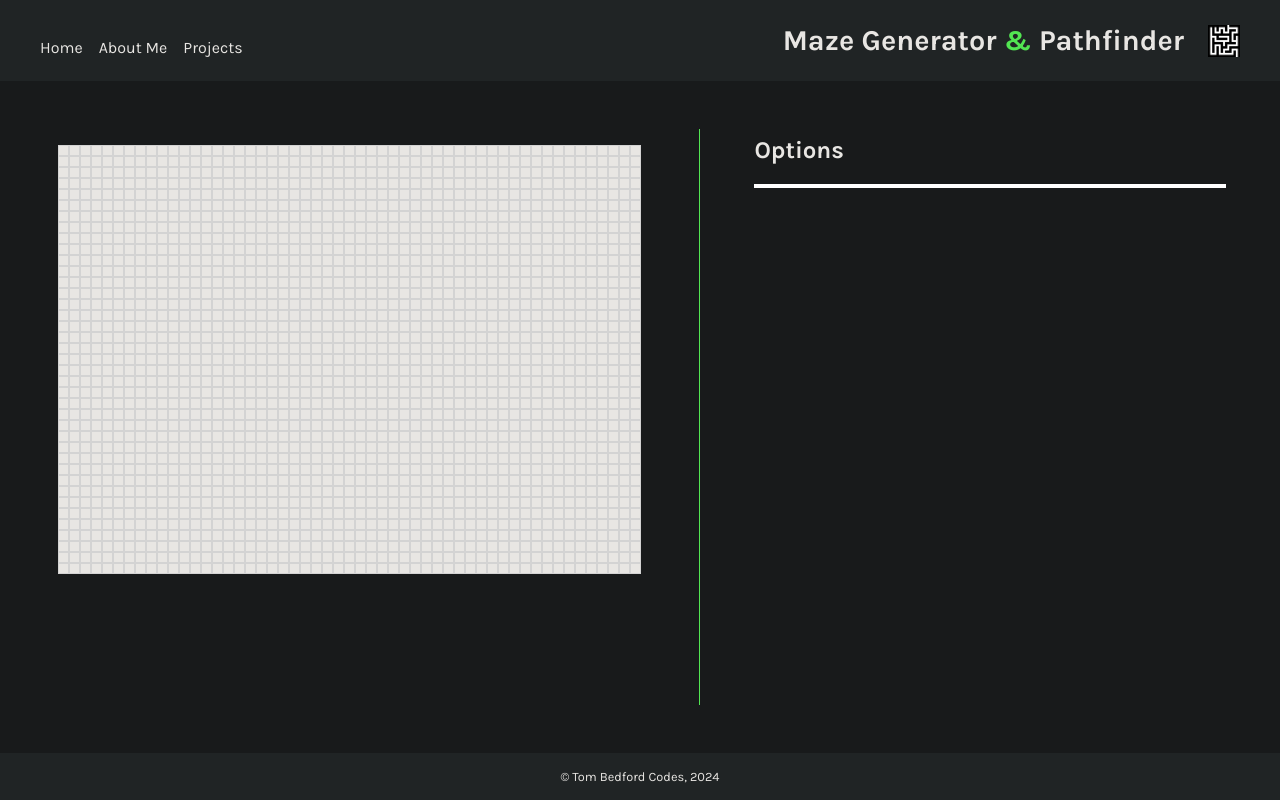
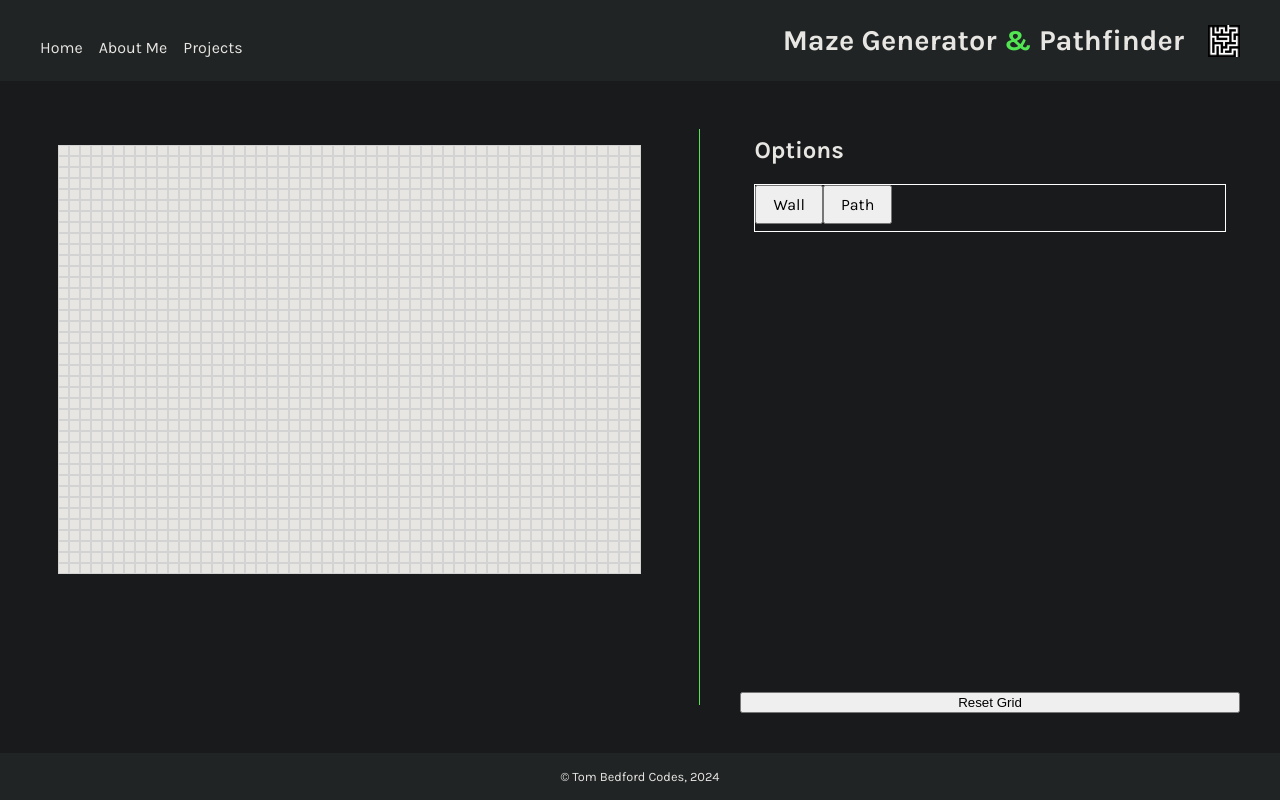
Before and after one commit to TomBedfordCodes/react-mazegen-pathfinding, a React (Vite) app: page / in a window 1280 px wide. Built offline with nearby package versions, Linux system fonts and the light colour scheme.

Commit message:
Add btns to change terrain, and btn to clear maze (and everything to support that)

```diff
--- a/src/components/Main.jsx
+++ b/src/components/Main.jsx
@@ -4,6 +4,7 @@ import Options from './options/Options.jsx'
 
 import {
     wallNode, pathNode,
+    startNode, endNode,
     primms,
     dijkstras
 } from '../namedConstants.js'
@@ -61,34 +62,73 @@ const nodesInRow = 53
 const rowsInCol = 39
 
 
+const templateNode = {
+    nodeWidth,
+    nodeHeight,
+    coords: [],
+    id: ``,
+
+    // UPDATE THIS OBJECT WITH ALL ALGO VARS (LIKE F, G ETC.) - USING CONSTS FROM NAMES FILE
+
+    // CHOSEN NODE TYPE
+    clickChoiceType: pathNode,
+
+    // MAZEGEN
+    [primms]: {},
+
+    // PATHFINDING
+    [dijkstras]: {},
+}
+
+
 // ON STARTUP CREATE MAZE - 2D ARRAY OF NODE OBJECTS
-const initialArr = []
+
+const initialArr = getResetMaze()
+
+function getResetMaze() {
+    const starterArr = []
     for (let i = 0; i < rowsInCol; i++) {
         const row = []
         for (let j = 0; j < nodesInRow; j++) {
             row.push({
-            nodeWidth,
-            nodeHeight,
+                ...templateNode,
                 coords: [i, j],
                 id: `${i}, ${j}`,
+            })
+        }
+        starterArr.push(row)
+    }
+    return starterArr
+}
+
+
+// for (let i = 0; i < rowsInCol; i++) {
+//     const row = []
+//     for (let j = 0; j < nodesInRow; j++) {
+//         row.push({
+//             ...templateNode,
+//             coords: [i, j],
+//             id: `${i}, ${j}`,
+            // nodeWidth,
+            // nodeHeight,
 
             // isWall: false,  // THIS WILL BE REPLACED BY TERRAINTYPE
 
             // UPDATE THIS OBJECT WITH ALL ALGO VARS (LIKE F, G ETC.) - USING CONSTS FROM NAMES FILE
 
             // TERRAIN
-            terrainType: pathNode,
+            // clickChoiceType: pathNode,
 
             // MAZEGEN
-            [primms]: {},
+            // [primms]: {},
 
             // PATHFINDING
-            [dijkstras]: {},
-
-        })
-    }
-    initialArr.push(row)
-}
+            // [dijkstras]: {},
+//
+//         })
+//     }
+// initialArr.push(row)
+// }
 
 
 
@@ -97,13 +137,6 @@ for (let i = 0; i < rowsInCol; i++) {
 // COMPONENT
 
 export default function Main() {
-
-    // const [mazeArr, setMazeArr] = React.useState(initialArr)
-    // const [specialNodes, setSpecialNodes] = React.useState({
-    //     start: null,
-    //     end: null,
-    //     current: null
-    // })
 
     const mazeArr = React.useRef(initialArr)
 
@@ -114,18 +147,18 @@ export default function Main() {
     })
 
 
-    const terrainTypeNames = [wallNode, pathNode]
+    const clickChoiceNames = [wallNode, pathNode]
 
     const [options, setOptions] = React.useState({
-        clickChoices: terrainTypeNames.map(name => {
-            if (name === pathNode) {
+        clickChoices: clickChoiceNames.map(name => {
+            if (name === wallNode) {
                 return {
-                    terrainType: name,
+                    clickChoiceType: name,
                     isSelected: true
                 }
             }
             return {
-                terrainType: name,
+                clickChoiceType: name,
                 isSelected: false
             }
         }),
@@ -143,47 +176,31 @@ export default function Main() {
 
 
     function updateMazeOnClick(coords) {
-        // setMazeArr(prevArr => {
-        //     const newArr = prevArr.map((row, i) => {
-        //         if (i != coords[0]) {
-        //             return row
-        //         }
-        //         const newRow = row.map((node, j) => {
-        //             if (j === coords[1]) {
-        //                 return {
-        //                     ...node,
-        //                     isWall: !node.isWall
-        //                 }
-        //             } else {
-        //                 return node
-        //             }
-        //         })
-        //         return newRow
-        //     })
-        //     return newArr
-        // })
         let node = mazeArr.current[coords[0]][coords[1]]
         node = {
             ...node,
-            terrainType: getClickChoiceTerrainType()
+            clickChoiceType: getClickChoiceType()
         }
         mazeArr.current[coords[0]][coords[1]] = node
         forceUpdate()
     }
 
 
-    function updateClickChoice(terrainType) {
+    function updateClickChoice(clickChoiceType) {
         setOptions(prev => {
             return {
                 ...prev,
                 clickChoices: prev.clickChoices.map(choice => {
-                    if (terrainType === choice.terrainType) {
+                    if (clickChoiceType === choice.clickChoiceType) {
                         return {
-                            terrainType: choice.terrainType,
-                            isSelected: !choice.isSelected
+                            ...choice,
+                            isSelected: true
                         }
                     } else {
-                        return choice
+                        return {
+                            ...choice,
+                            isSelected: false
+                        }
                     }
                 })
             }
@@ -191,11 +208,17 @@ export default function Main() {
     }
 
 
-    function getClickChoiceTerrainType() {
+    function getClickChoiceType() {
         const newArr = options.clickChoices.filter(choice => {
             return choice.isSelected
         })
-        return newArr[0].terrainType
+        return newArr[0].clickChoiceType
+    }
+
+
+    function resetMaze() {
+        mazeArr.current = getResetMaze()
+        forceUpdate()
     }
 
 
@@ -214,6 +237,8 @@ export default function Main() {
                 </div>
                 <div className='main--options-container'>
                     <Options />
+                    {/* REPLACE WITH A PROPER ONE IN OPTIONS */}
+                    <button onClick={resetMaze}>Reset Grid</button>
                 </div>
             </main>
         </MazeContext.Provider>
--- a/src/components/maze/Maze.jsx
+++ b/src/components/maze/Maze.jsx
@@ -7,6 +7,7 @@ export default function Maze() {
 
     const {
         mazeArr,
+        options
     } = React.useContext(MazeContext)
 
     const mazeRows = mazeArr.current.map((row, i) => {
--- a/src/components/maze/Node.jsx
+++ b/src/components/maze/Node.jsx
@@ -1,15 +1,12 @@
 import React from 'react'
 import { MazeContext } from '../Main'
-import { wallNode, pathNode } from '../../namedConstants.js'
+import { wallNode, pathNode, startNode } from '../../namedConstants.js'
 
 
 export default function Node({ node }) {
 
     const {
         updateMazeOnClick,
-        forceUpdate,
-        mazeArr,
-        specialNodes,
         options
     } = React.useContext(MazeContext)
 
@@ -17,7 +14,6 @@ export default function Node({ node }) {
         nodeWidth,
         nodeHeight,
         coords,
-        isWall
     } = node
 
     const styles = {
@@ -27,12 +23,18 @@ export default function Node({ node }) {
 
     const baseName = "maze--node"
     let className = baseName
-    switch (node.terrainType) {
+    switch (node.clickChoiceType) {
         case wallNode:
             className = `${baseName} wall`
             break
         case pathNode:
-            className = baseName
+            className = `${baseName}`
+            break
+        case startNode:
+            className = `${baseName} start`
+            break
+        case startNode:
+            className = `${baseName} end`
             break
         default:
             className = baseName
@@ -47,10 +49,8 @@ export default function Node({ node }) {
 
     return (
         <div
-            // className='maze--node'
             className={className}
             onMouseEnter={checkBtnDown}
-            // onClick={() => updateMazeOnClick(coords)}
             onMouseDown={() => updateMazeOnClick(coords)}
             style={styles}
         >
--- a/src/components/options/ClickChoicePanel.jsx
+++ b/src/components/options/ClickChoicePanel.jsx
@@ -1,9 +1,29 @@
 import React from 'react'
+import { MazeContext } from '../Main'
+import { choiceNames } from '../../namedConstants'
 
 
-export default function ClickChoicePanel() {
+
+
+export default function ClickChoicePanel({ choices }) {
+
+    const { updateClickChoice } = React.useContext(MazeContext)
+
+    const choiceBtnElements = choices.map((choice, i) => {
+        return (
+            <button
+                key={i}
+                className='options--click-choice-btn'
+                onClick={() => updateClickChoice(choice)}
+            >
+                {choiceNames[choice]}
+            </button>
+        )
+    })
+
     return (
         <div className='options--click-choice-panel--container'>
+            {choiceBtnElements}
         </div>
     )
 }
--- a/src/components/options/Options.jsx
+++ b/src/components/options/Options.jsx
@@ -1,5 +1,8 @@
 import React from 'react'
 import ClickChoicePanel from './ClickChoicePanel'
+import {
+    wallNode, pathNode,  // startNode, endNode
+} from '../../namedConstants.js'
 
 
 export default function Options() {
@@ -7,8 +10,8 @@ export default function Options() {
     return (
         <div className='options--container'>
             <h2>Options</h2>
-            <ClickChoicePanel />
-            <ClickChoicePanel />
+            <ClickChoicePanel choices={[wallNode, pathNode]} />
+            {/* <ClickChoicePanel /> */}
         </div>
     )
 }
--- a/src/index.css
+++ b/src/index.css
@@ -175,19 +175,18 @@ main {
   animation-iteration-count: 1;
   animation-fill-mode: forwards;
   animation-play-state: running;
+  background-color: rgb(23, 23, 23);
+
 }
 
 @keyframes wallAnimation {
   0% {
     transform: scale(.3);
-    background-color: rgb(23, 23, 23);
   }
   100% {
     transform: scale(1.0);
-    background-color: rgb(23, 23, 23);
   }
 }
-
 
 
 
@@ -206,9 +205,16 @@ main {
 }
 
 .options--click-choice-panel--container {
+  height: 3em;
   border: solid white 1px;
 }
 
+
+.options--click-choice-btn {
+  padding: 0.5em 1em;
+  font-family: 'Karla', sans-serif;
+  font-size: 1rem;
+}
 
 
 
--- a/src/namedConstants.js
+++ b/src/namedConstants.js
@@ -1,7 +1,19 @@
-// TERRAIN TYPES
+// NODE CHOICE TYPES
 const wallNode = "wallNode"
 const pathNode = "pathNode"
 
+const startNode = "startNode"
+const endNode = "endNode"
+
+
+// NODE CHOICE NAMES
+const choiceNames = {
+    [wallNode]: "Wall",
+    [pathNode]: "Path",
+
+    [startNode]: "Start",
+    [endNode]: "End"
+}
 
 
 // MAZEGEN ALGOS
@@ -15,6 +27,8 @@ const dijkstras = "dijkstras"
 
 export {
     wallNode, pathNode,
+    startNode, endNode,
+    choiceNames,
     primms,
     dijkstras,
 }
```
Lines whose indentation alone changed are shown as unchanged.
